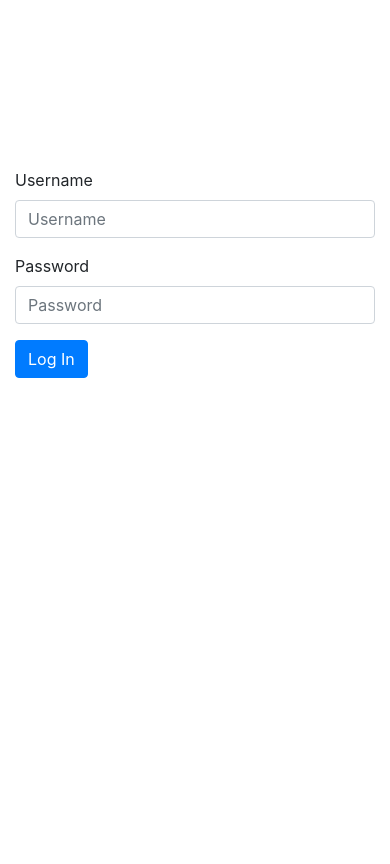
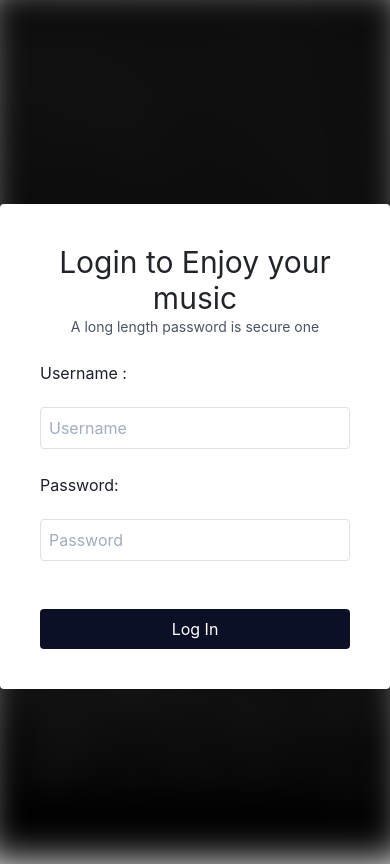
Before and after one commit to deb2000-sudo/Soniq, a Flask app: page /login in a window 390 px wide. Before the commit the page ends 378 px from the top, so only its background shows below. Run offline with Flask 3, Linux system fonts and the light colour scheme; some libraries are stand-ins or nearby versions.

Commit message:
landing page and login page is updated html css js

```diff
--- a/static/css/style.css
+++ b/static/css/style.css
@@ -1,12 +1,61 @@
 /* css for landingpage */
-.navbar-custom{
+* {
+  box-sizing: border-box;
+  overflow: hidden;
+}
+a:hover {
+  text-decoration: none;
+}
+.bg-black {
+  background-color: rgb(12, 16, 39);
+}
+.landing-page-body {
+  display: flex;
+  flex-direction: column;
+  align-items: center;
+  justify-content: center;
+  margin: 0;
+  height: 100vh;
+  overflow: hidden;
+}
+.landing-page-background {
+  background: url('/static/images/landing_page_background.gif') no-repeat center
+    center/cover;
+  position: absolute;
+  top: -20px;
+  bottom: -20px;
+  left: -20px;
+  right: -20px;
+  z-index: -1;
+}
+.navbar-custom {
   background-color: rgb(12, 16, 39) !important;
+  border-bottom: 2px solid violet;
 }
-/* css for land page card */
-body{
+
+/* css for login page */
+.login-body {
   display: flex;
+  flex-direction: column;
+  align-items: center;
+  justify-content: center;
+  margin: 0;
+  height: 100vh;
+  overflow: hidden;
 }
-main{
+.login-background {
+  background: url('/static/images/Xsoniq_login_image.png') no-repeat center
+    center/cover;
+  position: absolute;
+  top: -20px;
+  bottom: -20px;
+  left: -20px;
+  right: -20px;
+  z-index: -1;
+  filter: blur(20px);
+}
+
+main {
   top: 700%;
   left: 30%;
   position: absolute;
@@ -32,7 +81,6 @@ main{
   align-items: center;
 }
 
-
 .Scard {
   width: 80em;
   flex-direction: row;
@@ -57,10 +105,10 @@ width: 50%;
 .Scta-section {
   width: 50%;
   display: flex;
-justify-content:start;
+  justify-content: start;
 }
 .Scta-section .Sbtn {
-margin:auto;
+  margin: auto;
   padding: 0.3em 0.5em;
   /* color: #696969; */
 }
@@ -76,11 +124,10 @@ border-color: #898989;
 .admin_card_1 {
   display: flex;
   flex-direction: column;
-
 }
-.admin_card_2{
+.admin_card_2 {
   margin-bottom: 15px;
 }
-.admin_card_3{
+.admin_card_3 {
   display: inline;
 }
--- a/static/js/script.js
+++ b/static/js/script.js
@@ -0,0 +1,10 @@
+const password=document.getElementById('password');
+const background=document.getElementById('login-background');
+
+
+password.addEventListener('input',(e)=>{
+    const input=e.target.value;
+    const length=input.length;
+    const blurValue=20-length*2;
+    background.style.filter=`blur(${blurValue}px)`;
+})
--- a/templates/login.html
+++ b/templates/login.html
@@ -19,11 +19,11 @@
       crossorigin="anonymous"
       referrerpolicy="no-referrer"
     />
+    <link rel="stylesheet" href="../static/css/style.css" />
   </head>
   <body>
-
-    <div class="container">
-      <br /><br /><br />
+    <div class="login-body">
+      <div class="login-background" id="login-background"></div>
       {%if loggedin==False%}
       <div class="alert alert-danger" role="alert">
         Invalid username or password, please login with correct credentials !!!
@@ -35,34 +35,45 @@
         User registration succesfull !!! please Log in .
       </div>
       {% endif %}
-      <br /><br />
       <form action="/login" method="post">
-        <div class="form-group">
-          <label for="username">Username</label>
+        <div class="bg-white rounded p-10 text-center shadow-md">
+          <h1 class="text-3xl">Login to Enjoy your music</h1>
+          <p class="text-sm text-gray-700">
+            A long length password is secure one
+          </p>
+          <div class="my-4 text-left">
+            <label for="username" class="text-gray-900">Username :</label>
             <input
               type="text"
-            class="form-control"
+              class="border block w-full p-2 mt-2 rounded"
               id="username"
               name="username"
               placeholder="Username"
               required
             />
+          </div>
           <!-- pattern="[a-z]{1,15}" title="username should only contain lowercase letters e.g. john" -->
-        </div>
-        <div class="form-group">
-          <label for="password">Password</label>
+          <div class="my-4 text-left">
+            <label for="password" class="text-gray-900">Password:</label>
             <input
               type="password"
-            class="form-control"
+              class="border block w-full p-2 mt-2 rounded"
               id="password"
               name="password"
               placeholder="Password"
               required
             />
           </div>
-        <button type="submit" class="btn btn-primary">Log In</button>
+          <button
+            class="bg-black text-white py-2 mt-4 inline-block w-full rounded"
+            type="submit"
+          >
+            Log In
+          </button>
+        </div>
       </form>
     </div>
+    <script src="/static/js/script.js"></script>
     <script
       src="https://code.jquery.com/jquery-3.2.1.slim.min.js"
       integrity="sha384-KJ3o2DKtIkvYIK3UENzmM7KCkRr/rE9/Qpg6aAZGJwFDMVNA/GpGFF93hXpG5KkN"
@@ -78,6 +89,5 @@
       integrity="sha384-JZR6Spejh4U02d8jOt6vLEHfe/JQGiRRSQQxSfFWpi1MquVdAyjUar5+76PVCmYl"
       crossorigin="anonymous"
     ></script>
-    <script src="js/script.js"></script>
   </body>
 </html>
```
Also changed, not shown: templates/index.html (+38 -19 lines), static/images/Xsoniq_login_image.png (added), static/images/landing_page_background.gif (added). Lines whose indentation alone changed are shown as unchanged.
